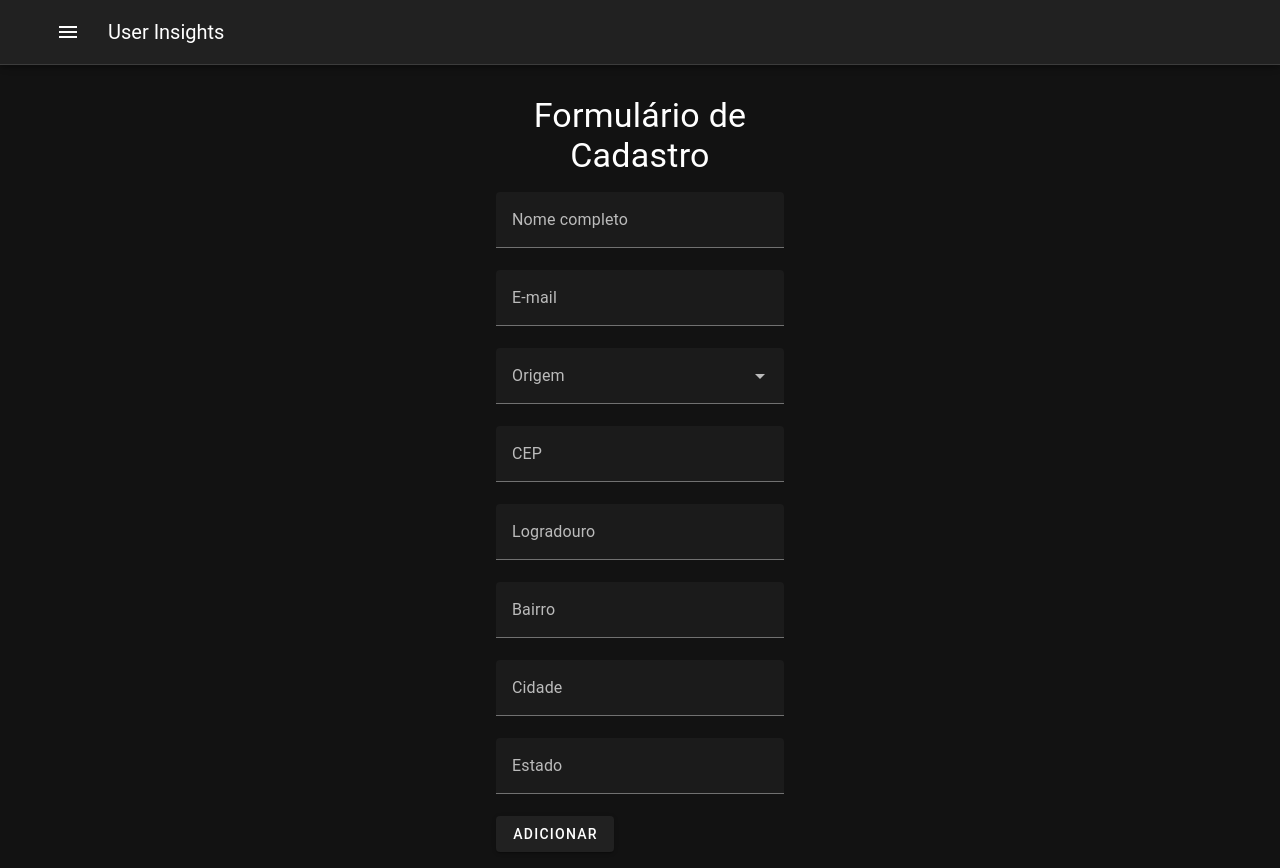
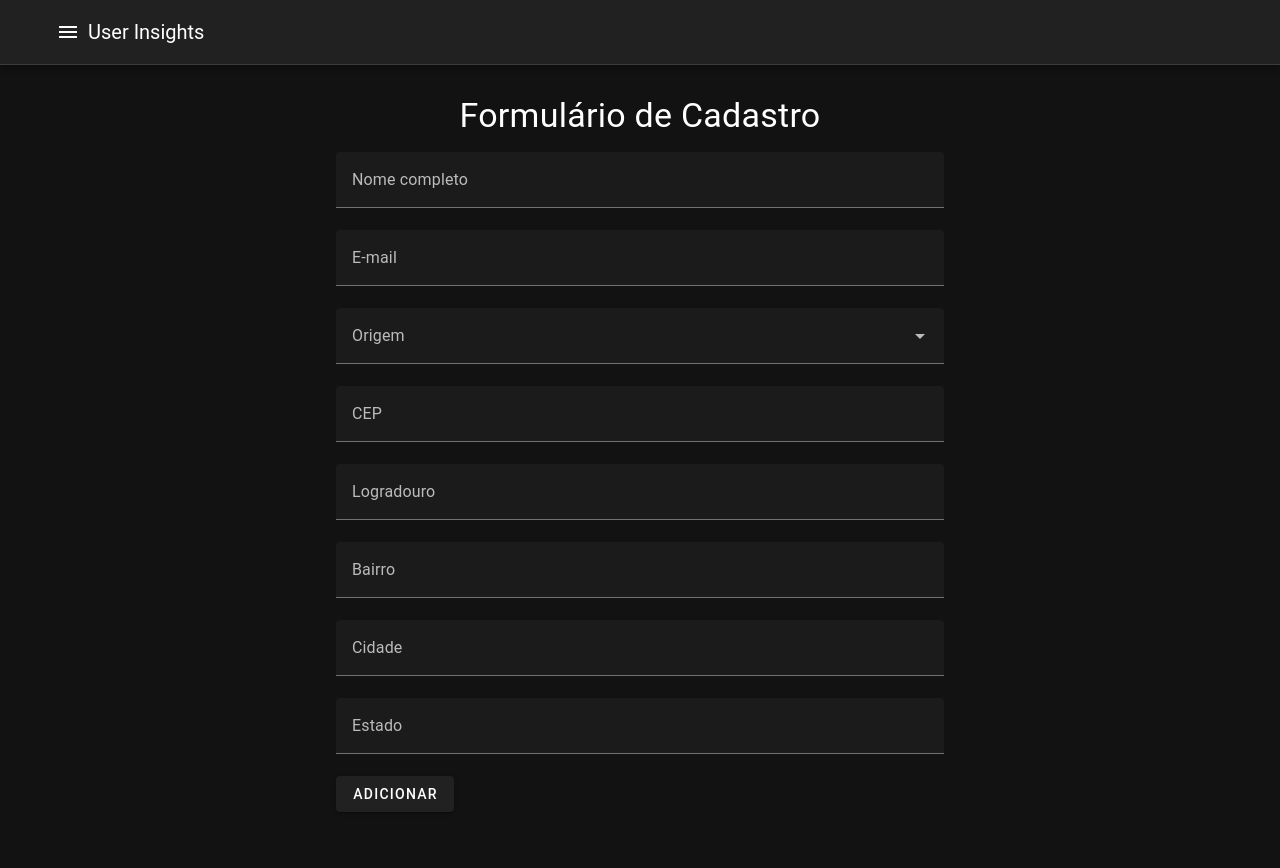
Before and after one commit to aldiney-moreira/user-insights, a Vue app: page /formulario in a window 1280 px wide. After the commit the page ends 828 px from the top, so only its background shows below. Built offline with nearby package versions, Linux system fonts and the light colour scheme.

Commit message:
fix: resolve conflicting scope issues

```diff
--- a/src/pages/Form.vue
+++ b/src/pages/Form.vue
@@ -9,14 +9,14 @@
 //
 </script>
 
-<style>
+<style scoped>
 .container {
   width: 100%;
 }
 
 @media (min-width: 960px) {
   .container {
-    width: 25%;
+    max-width: 50%;
     margin: 0 auto;
   }
 }
--- a/src/pages/Home.vue
+++ b/src/pages/Home.vue
@@ -57,7 +57,7 @@ export default {
 };
 </script>
 
-<style>
+<style scoped>
 .container {
   width: 100%;
 }
@@ -68,7 +68,7 @@ export default {
 
 @media (min-width: 960px) {
   .container {
-    width: 50%;
+    width: 75%;
     margin: 0 auto;
   }
 }
--- a/src/pages/Report.vue
+++ b/src/pages/Report.vue
@@ -9,7 +9,7 @@
 //
 </script>
 
-<style>
+<style scoped>
 .container {
   width: 100%;
 }
```
